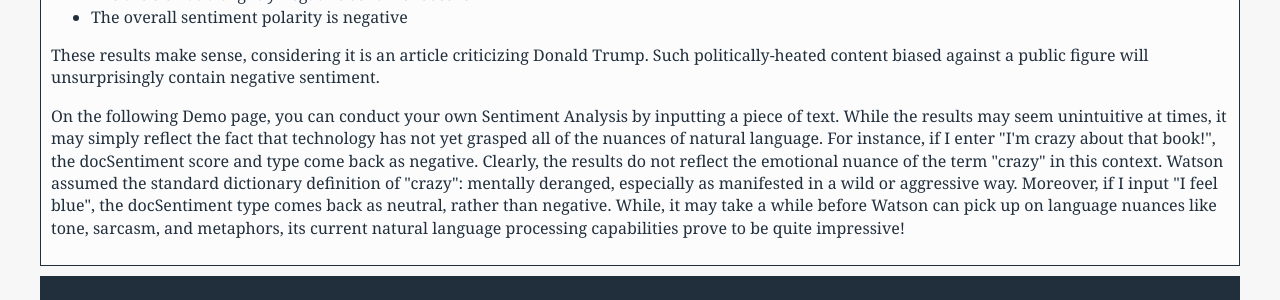
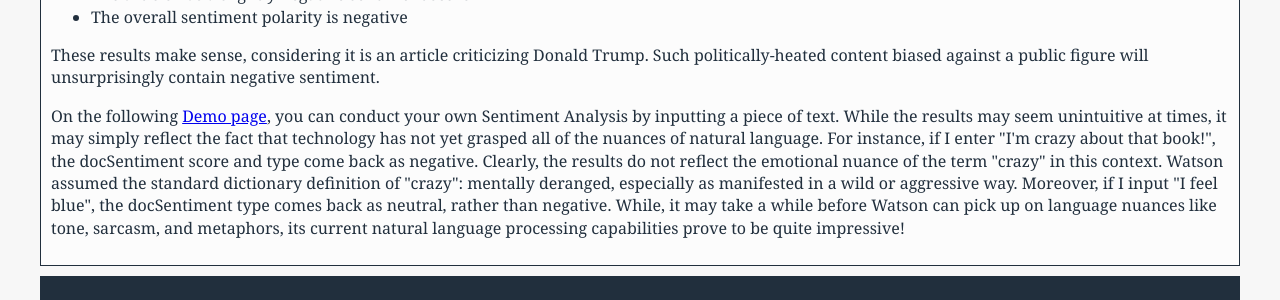
Before and after one commit to lenaz/How-To-Guide, a Jekyll site: the page built from response.html, in a window 1280 px wide. Shown: the part 1560-1860 px from the top of the page. Built offline with Jekyll 4.4.1, drawn with Linux system fonts in a browser that asks for light colours; Markdown is read by kramdown in place of the engine named in the settings; part of the change alters nothing that is shown.

```diff
--- a/response.html
+++ b/response.html
@@ -52,5 +52,5 @@ layout: default
 <li>The overall sentiment polarity is negative</li>
 </ul>
 <p>These results make sense, considering it is an article criticizing Donald Trump. Such politically-heated content biased against a public figure will unsurprisingly contain negative sentiment.</p>
-<p> On the following Demo page, you can conduct your own Sentiment Analysis by inputting a piece of text. While the results may seem unintuitive at times, it may simply reflect the fact that technology has not yet grasped all of the nuances of natural language. For instance, if I enter "I'm crazy about that book!", the docSentiment score and type come back as negative. Clearly, the results do not reflect the emotional nuance of the term "crazy" in this context. Watson assumed the standard dictionary definition of "crazy": mentally deranged, especially as manifested in a wild or aggressive way. Moreover, if I input "I feel blue", the docSentiment type comes back as neutral, rather than negative. While, it may take a while before Watson can pick up on language nuances like tone, sarcasm, and metaphors, its current natural language processing capabilities prove to be quite impressive!</p>
+  <p> On the following <a href="https://csadalchemylanguage-lenaz.mybluemix.net">Demo page</a>, you can conduct your own Sentiment Analysis by inputting a piece of text. While the results may seem unintuitive at times, it may simply reflect the fact that technology has not yet grasped all of the nuances of natural language. For instance, if I enter "I'm crazy about that book!", the docSentiment score and type come back as negative. Clearly, the results do not reflect the emotional nuance of the term "crazy" in this context. Watson assumed the standard dictionary definition of "crazy": mentally deranged, especially as manifested in a wild or aggressive way. Moreover, if I input "I feel blue", the docSentiment type comes back as neutral, rather than negative. While, it may take a while before Watson can pick up on language nuances like tone, sarcasm, and metaphors, its current natural language processing capabilities prove to be quite impressive!</p>
 </div>
```
